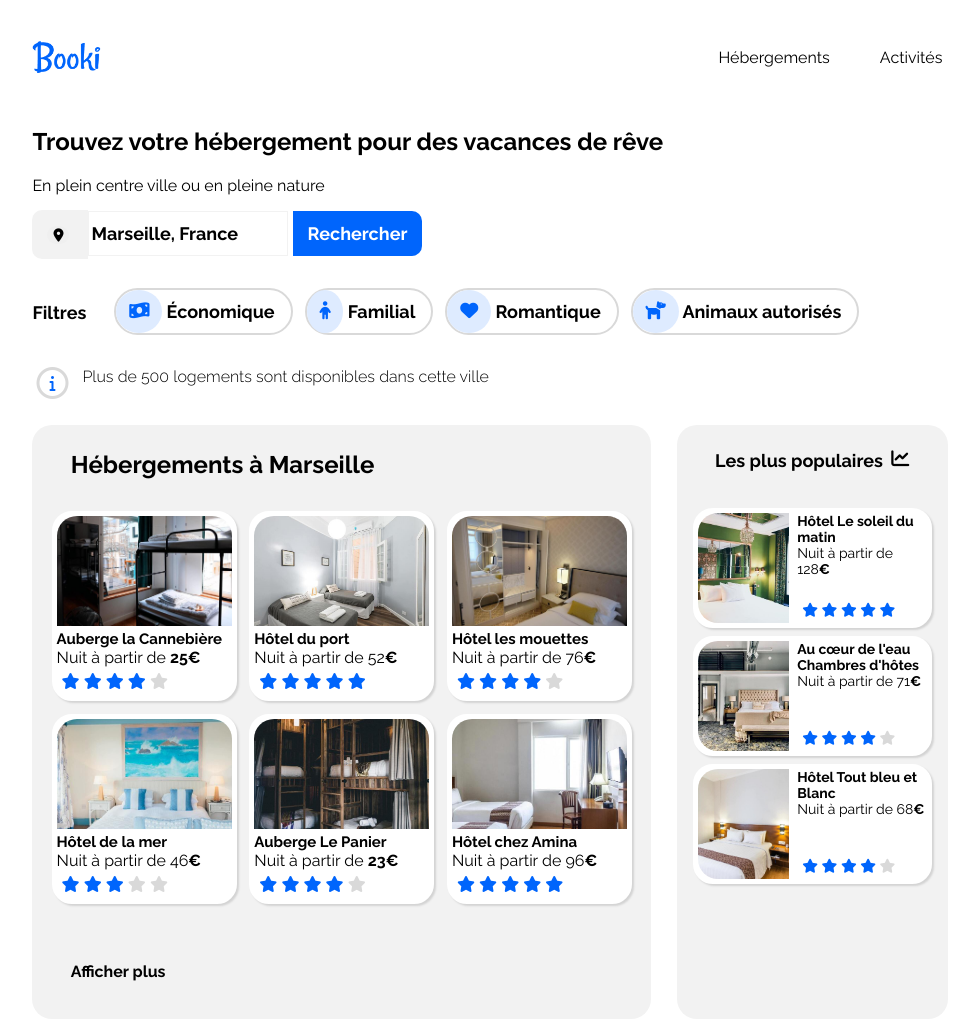
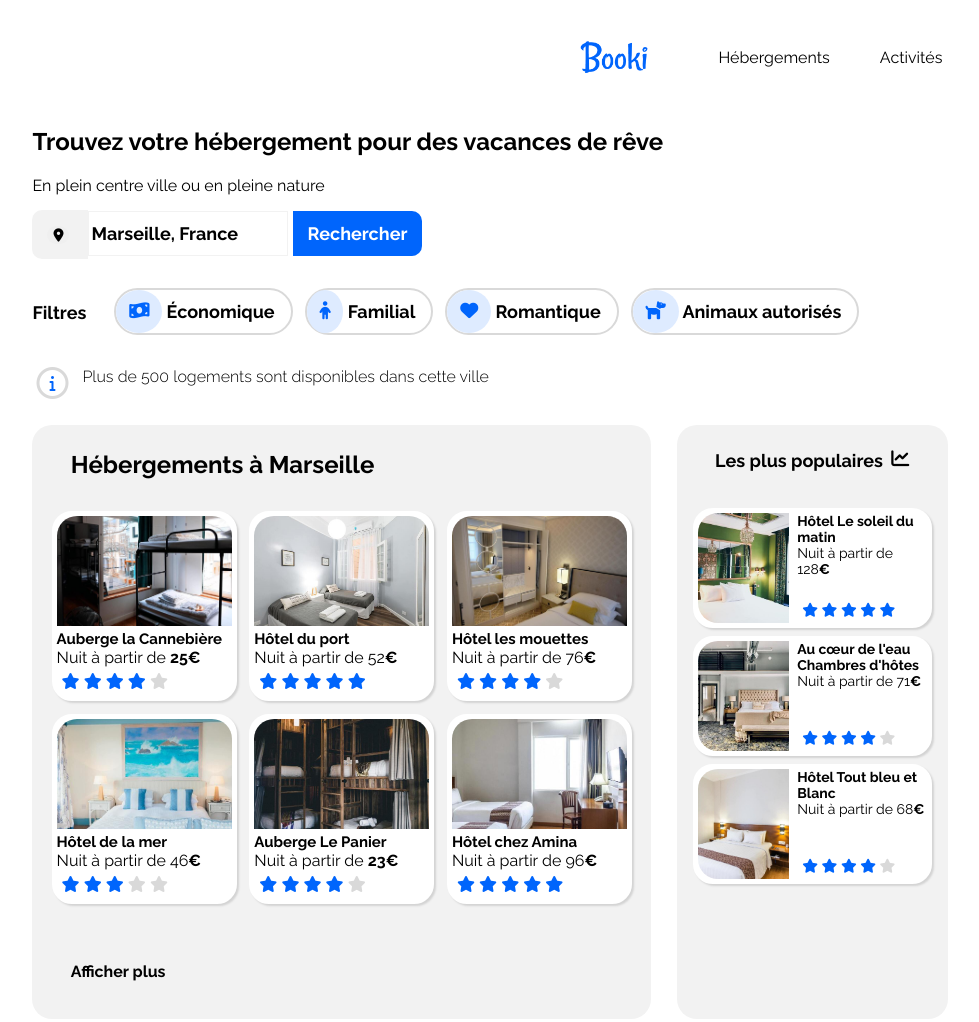
Before and after one commit to Lou7Cox/CV, a plain HTML site: page index.html in a window 1280 px wide. Shown: the top 1022 px of the page, without its empty margins (150-1129 px from the left). Drawn offline with Linux system fonts and the light colour scheme.

Commit message:
mise a jour fichier logo

```diff
--- a/index.html
+++ b/index.html
@@ -27,8 +27,8 @@
     <div class="bloc_page">
 
       <header class="header">
-        <img class="logo" src="images/logo/Booki.png" alt="logo">
-
+        <picture>
+        <img class="logo" src="images/hebergements/4_small/Booki.png" alt="logo"></picture>
         <nav class="menu">
           <div class="nav1">
             <p><a class="hebergements" href="#hebergements">Hébergements</a></p>
```
Also changed, not shown: images/hebergements/4_small/Booki.png (added).
